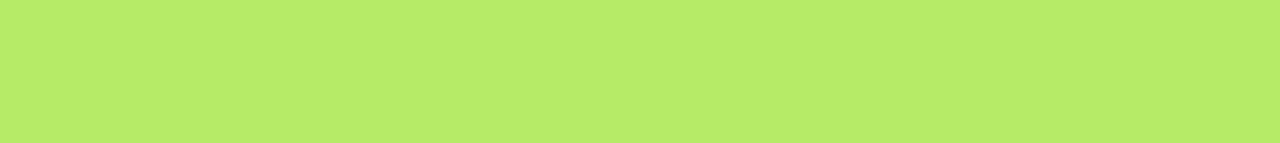
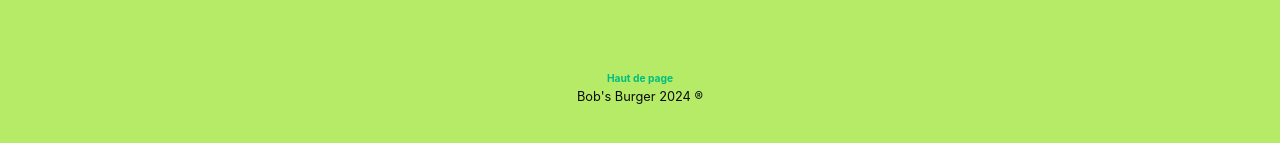
Before and after one commit to salomaxx/proj-web-s4, a Vue app: page / in a window 1280 px wide. Shown: the part 237-380 px from the top of the page. Built offline with nearby package versions, Linux system fonts and the light colour scheme; no server answers.

Commit message:
ajout d'un footer

```diff
--- a/src/App.vue
+++ b/src/App.vue
@@ -1,6 +1,7 @@
 <template>
     <HeaderVue></HeaderVue>
     <GalleryVue></GalleryVue>
+    <FooterVue></FooterVue>
     <div id="app"></div>
 
 </template>
@@ -8,11 +9,13 @@
 <script>
 import HeaderVue from './component/Header.vue';
 import GalleryVue from './component/Gallery.vue';
+import FooterVue from './component/Footer.vue';
 
 export default {
   components: {
     HeaderVue,
-    GalleryVue
+    GalleryVue,
+    FooterVue
   }
 }
 </script>
--- /dev/null
+++ b/src/component/Footer.vue
@@ -0,0 +1,37 @@
+<template>
+    <div class="Footer">
+            <footer>
+                <a class="Link" href="projet/src/component/Footer.vue">Haut de page</a>
+                <h1>Bob's Burger 2024 ®</h1>
+            </footer>
+    </div>
+
+</template>
+
+<script>
+    // import FooterVue from "./Footer.vue"
+</script>
+
+<style>
+
+.Footer {
+    margin-top: 120px;
+    margin-bottom: 50px;
+
+
+}
+
+.Link{
+    text-align: center;
+    font-size : 0.8vw ;
+    font-weight: bold;
+}
+
+footer{
+    text-align: center;
+    font-size : 0.5vw ;
+    font-weight: bold;
+    color : #0b0b0b;
+}
+
+</style>
--- a/src/component/Gallery.vue
+++ b/src/component/Gallery.vue
@@ -8,7 +8,7 @@
 import Character from './Character.vue';
 import { getBbData } from '@/services/api/bbAPI.js';
 
-const MAX_CHARACTERS = 100; //nombre de perso max sur la page
+const MAX_CHARACTERS = 50; //nombre de perso max sur la page
 
 export default {
     name: 'CharacterGallery',
```
